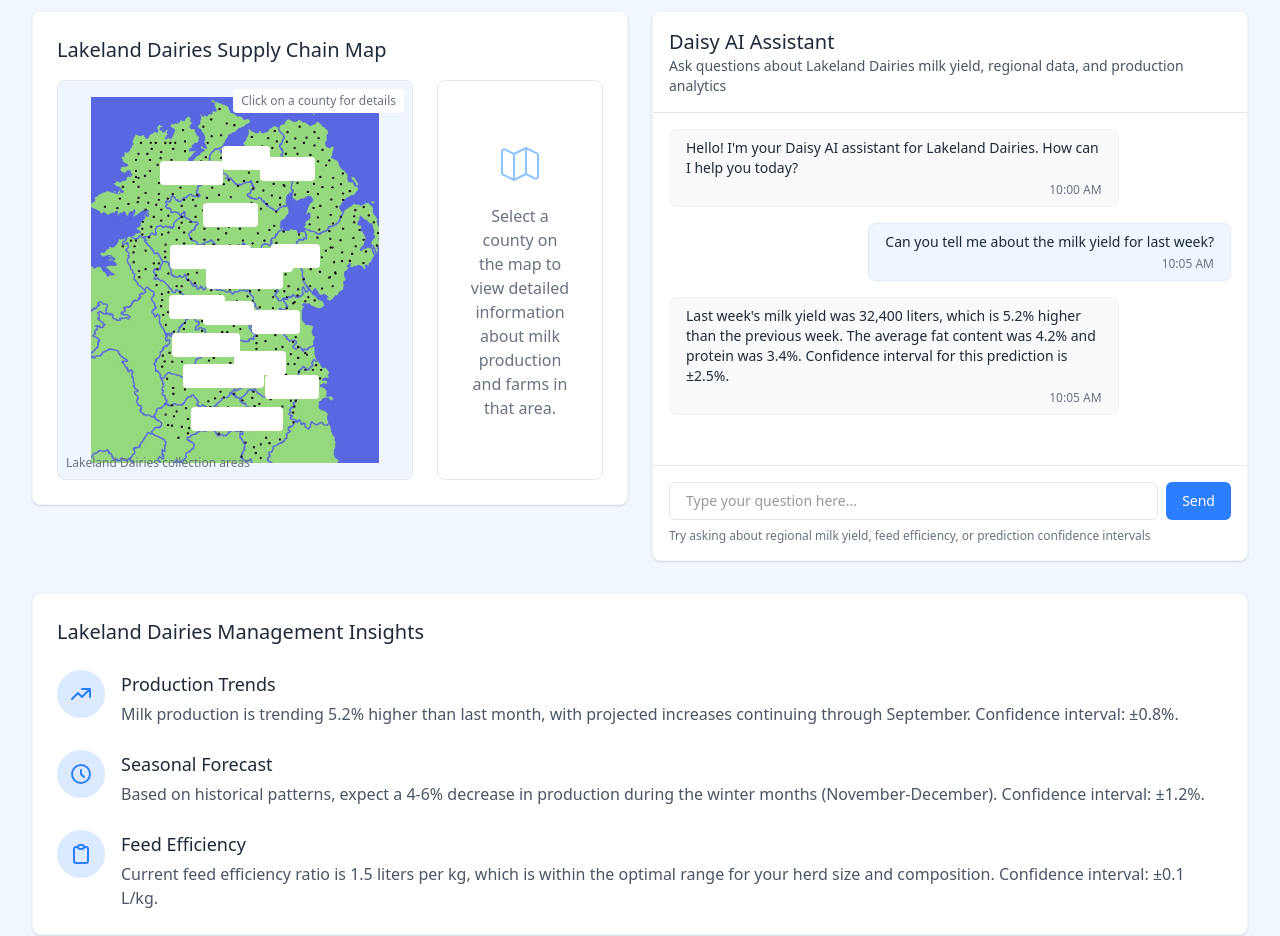
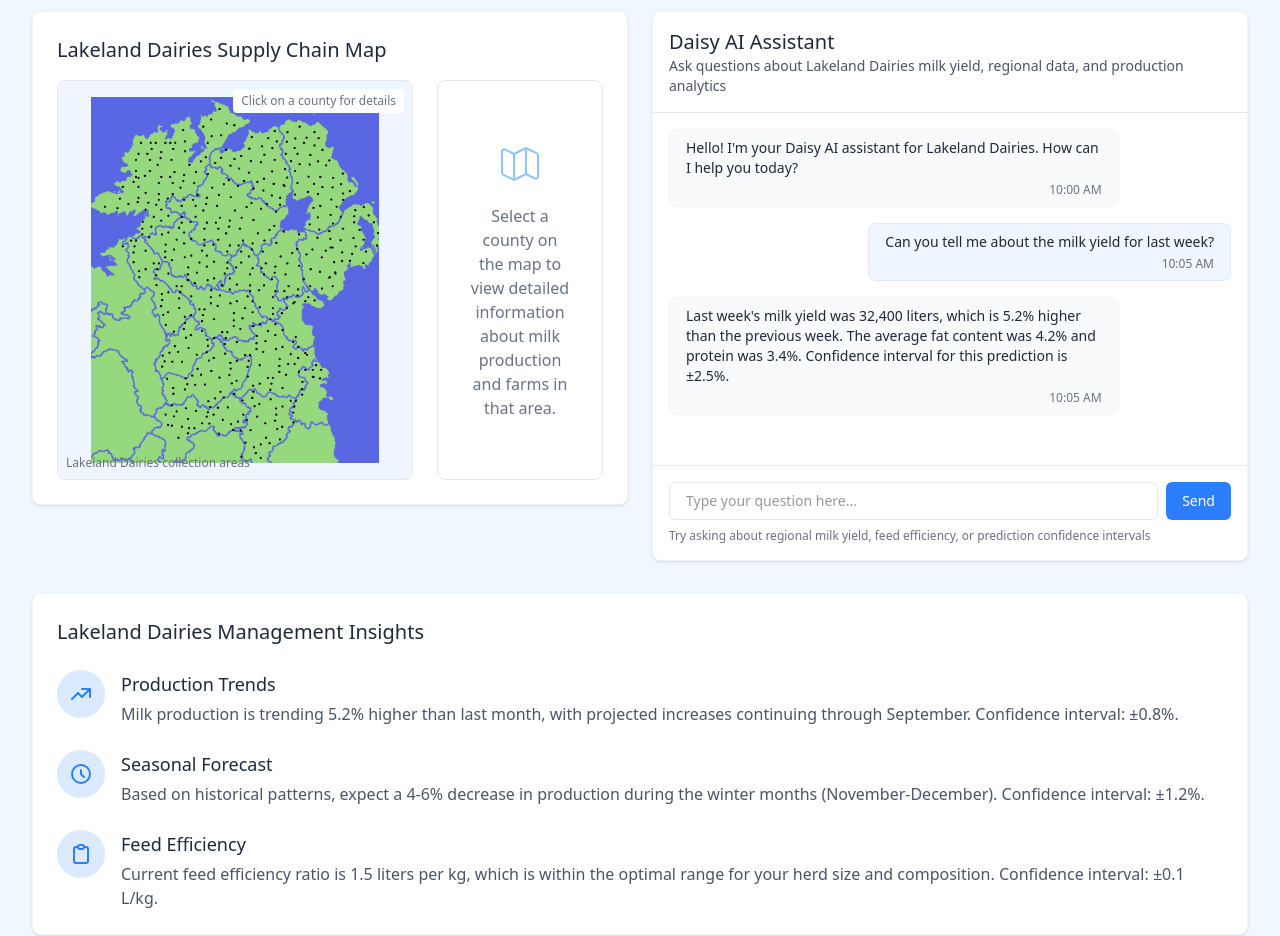
Before and after one commit to Ch-ir-ag/AgTechv0, a Next.js app: page /dashboard in a window 1280 px wide. Shown: the part 2560-3496 px from the top of the page. Built offline with nearby package versions, Linux system fonts and the light colour scheme.

Commit message:
Updated map view

```diff
--- a/src/app/components/InteractiveSupplyChainMap.tsx
+++ b/src/app/components/InteractiveSupplyChainMap.tsx
@@ -19,7 +19,7 @@ const clickableAreas = [
   {
     id: 'antrim',
     shape: 'rect' as const,
-    coords: [311, 68, 351, 128],
+    coords: [321, 68, 351, 128],
     name: 'Antrim'
   },
   {
@@ -101,7 +101,7 @@ const clickableAreas = [
     name: 'Westmeath'
   },
   {
-    id: 'longford ',
+    id: 'longford',
     shape: 'rect' as const,
     coords: [182, 324, 228, 354],
     name: 'Longford '
@@ -317,22 +317,25 @@ export default function InteractiveSupplyChainMap() {
           <div
             key={area.id}
             onClick={() => handleCountyClick(area.id)}
-            className={`absolute cursor-pointer transition-all duration-300 hover:bg-blue-500 hover:bg-opacity-40 ${
-              selectedCounty === area.id ? 'bg-blue-500 bg-opacity-60' : 'bg-transparent hover:border-blue-500'
+            className={`absolute cursor-pointer transition-all duration-300 group ${
+              selectedCounty === area.id
+                ? 'bg-blue-500 bg-opacity-30 border-2 border-blue-500'
+                : 'bg-transparent border-0 hover:border-0'
             }`}
             style={{
               left: `${left}%`,
               top: `${top}%`,
               width: `${((x2 - x1) / 500) * 100}%`,
               height: `${((y2 - y1) / 500) * 100}%`,
-              border: `2px solid ${selectedCounty === area.id ? 'rgb(59, 130, 246)' : 'transparent'}`,
               borderRadius: '4px',
             }}
           >
             <div className="w-full h-full flex items-center justify-center">
-              <span className={`text-xs font-medium px-2 py-1 rounded ${
-                selectedCounty === area.id ? 'bg-white text-blue-500' : 'bg-white bg-opacity-0 text-transparent'
-              } transition-all duration-300 hover:bg-white hover:bg-opacity-80 hover:text-blue-500`}>
+              <span className={`text-xs font-medium px-2 py-1 rounded transition-all duration-200 shadow-sm ${
+                selectedCounty === area.id
+                  ? 'bg-white text-blue-500 opacity-100'
+                  : 'bg-white bg-opacity-70 text-blue-500 opacity-0 group-hover:opacity-100'
+              }`}>
                 {area.name}
               </span>
             </div>
```
